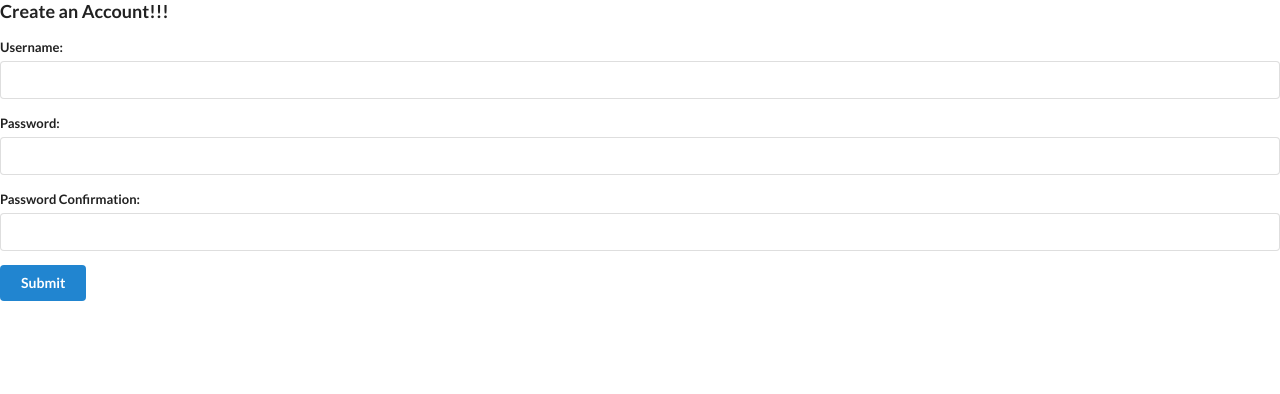
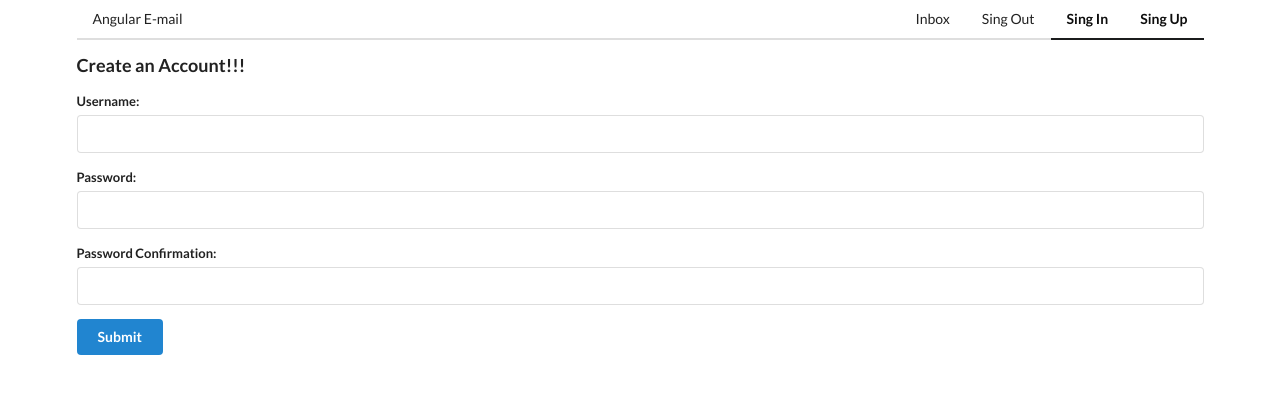
Before and after one commit to renataapmonteiro/emailReader, an Angular app: page /singUp in a window 1280 px wide. Shown: the top 394 px of the page. Built offline with nearby package versions, Linux system fonts and the light colour scheme.

Commit message:
navigation header implemented

```diff
--- a/src/app/app.component.html
+++ b/src/app/app.component.html
@@ -1 +1,22 @@
-<router-outlet></router-outlet>
+<div class=" ui container">
+    <div class="ui secondary pointing menu">
+        <a routerLink="/" class="item">Angular E-mail</a>
+
+
+        <div class="right menu">
+            <a routerLink="/inbox" routerLinkActive="active" class="ui item">
+                Inbox
+            </a>
+            <a routerLink="/singOut" routerLinkActive="active" class="ui item">
+                Sing Out
+            </a>
+            <a routerLink="/" routerLinkActive="active" class="ui item">
+                Sing In
+            </a>
+            <a routerLink="/singUp" routerLinkActive="active" class="ui item">
+                Sing Up
+            </a>
+        </div>
+    </div>
+    <router-outlet></router-outlet>
+</div>
--- a/src/app/auth/auth.service.ts
+++ b/src/app/auth/auth.service.ts
@@ -1,8 +1,19 @@
 import { Injectable } from '@angular/core';
 import { HttpClient } from '@angular/common/http';
+import { SingUpComponent } from './sing-up/sing-up.component';
 
 interface availableUsernameResponse {
   available: boolean;
+}
+
+interface SingUpCredentials{
+  username: string,
+  password: string,
+  passwordConfirmation: string
+}
+
+interface SingUpResponse{
+  username: string
 }
 
 @Injectable({
@@ -10,14 +21,23 @@ interface availableUsernameResponse {
 })
 export class AuthService {
 
+  rootUrl= 'https://api.angular-email.com';
+
   constructor(private http: HttpClient) { }
 
   usernameAvailable(username: string){
     return this.http.post<availableUsernameResponse>(
-      'https://api.angular-email.com/auth/username',
+      this.rootUrl + '/auth/username',
       {
         username: username
       }
     )
   }
+
+  singup( credentials: SingUpCredentials){
+    return this.http.pos<SingUpResponse>(
+      this.rootUrl + '/auth/singup',
+      credentials
+    )
+  }
 }
--- a/src/app/auth/sing-up/sing-up.component.html
+++ b/src/app/auth/sing-up/sing-up.component.html
@@ -30,6 +30,12 @@
         <p *ngIf="authForm.errors.passwordDontMatch">
             Password and Password Confirmation must match.
         </p>
+        <p *ngIf="authForm.errors.noConnection">
+            No internet connection detected, failed to sing up.
+        </p>
+        <p *ngIf="authForm.errors.unknownError">
+            Failed to sing up.
+        </p>
     </div>
 
     <div>
--- a/src/app/auth/sing-up/sing-up.component.ts
+++ b/src/app/auth/sing-up/sing-up.component.ts
@@ -2,6 +2,7 @@ import { Component, OnInit } from '@angular/core';
 import { FormGroup, FormControl, Validators } from '@angular/forms';
 import { MatchPassword } from '../validators/match-password';
 import { UniqueUsername } from '../validators/unique-username';
+import { AuthService } from '../auth.service';
 
 @Component({
   selector: 'app-sing-up',
@@ -33,9 +34,10 @@ export class SingUpComponent implements OnInit {
   }, { validators: [this.matchPassword.validate]})
 
   constructor(
-    private matchPassword: MatchPassword,
-    private uniqueUsername: UniqueUsername
-    ) { }
+      private matchPassword: MatchPassword,
+      private uniqueUsername: UniqueUsername,
+      private authService: AuthService
+    ) {}
 
   ngOnInit(): void {}
 
@@ -44,7 +46,21 @@ export class SingUpComponent implements OnInit {
       return;
     }
 
-    this.authForm.value;
+    this.authService.singup(this.authForm.value).subscribe({
+      next: response => {
+
+      },
+      complete(){
+
+      },
+      error: err => {
+        if(!err.status){
+          this.authForm.setErrors({noConnection:true})
+        } else {
+        this.authForm.setErrors({ unknownError: true})
+        }
+      }
+    })
   }
 
 }
```
